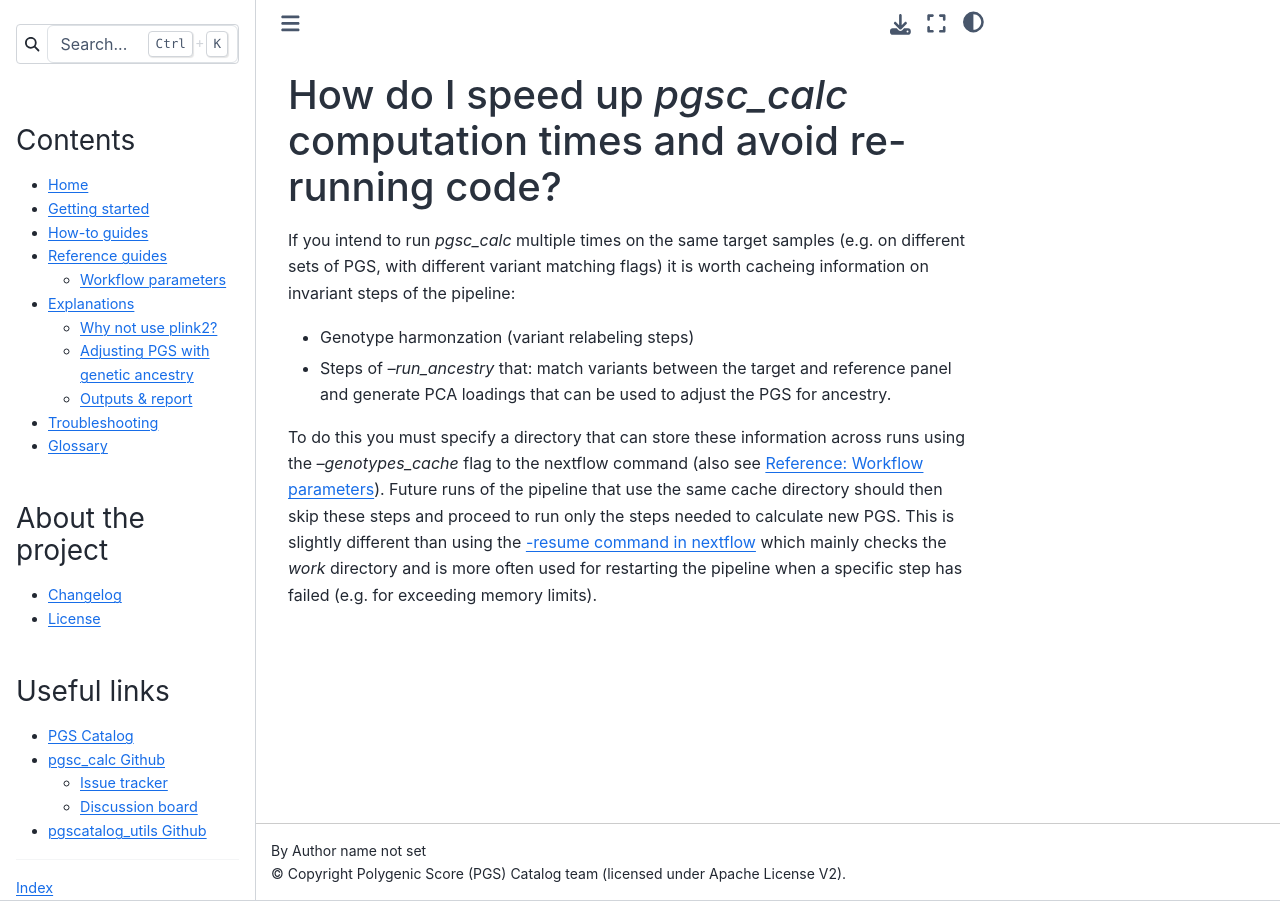
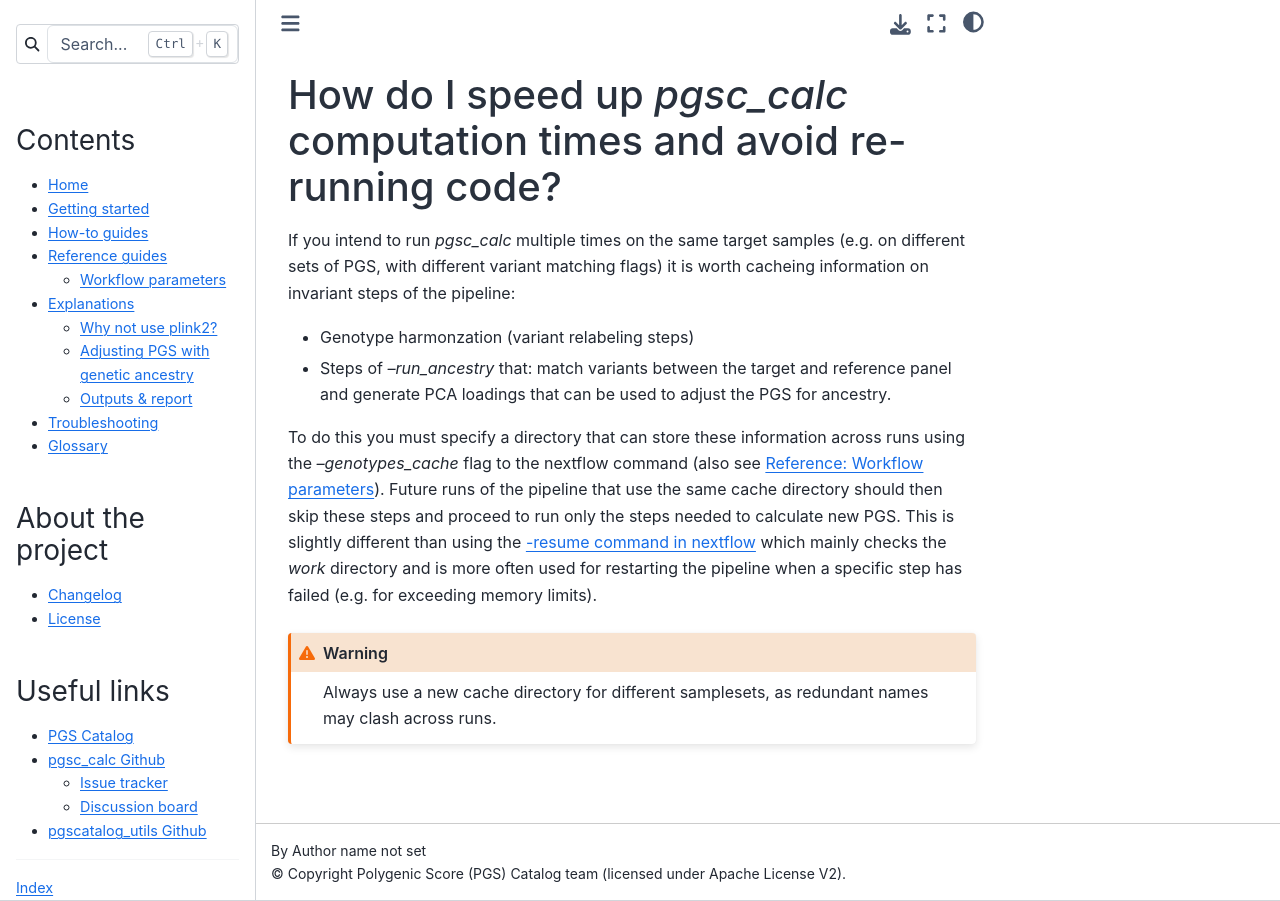
Before and after one commit to PGScatalog/pgsc_calc, a Sphinx documentation site: the page built from docs/how-to/cache.rst, in a window 1280 px wide. Built offline with Sphinx 7.4.7 and the Sphinx Book theme 1.1.4, drawn with Linux system fonts in a browser that asks for light colours.

Commit message:
Update cache.rst

```diff
--- a/docs/how-to/cache.rst
+++ b/docs/how-to/cache.rst
@@ -18,3 +18,5 @@ steps needed to calculate new PGS. This is slightly different than using the `-r
 nextflow <https://www.nextflow.io/blog/2019/demystifying-nextflow-resume.html>`_ which mainly checks the
 `work` directory and is more often used for restarting the pipeline when a specific step has failed
 (e.g. for exceeding memory limits).
+
+.. warning:: Always use a new cache directory for different samplesets, as redundant names may clash across runs.
```
